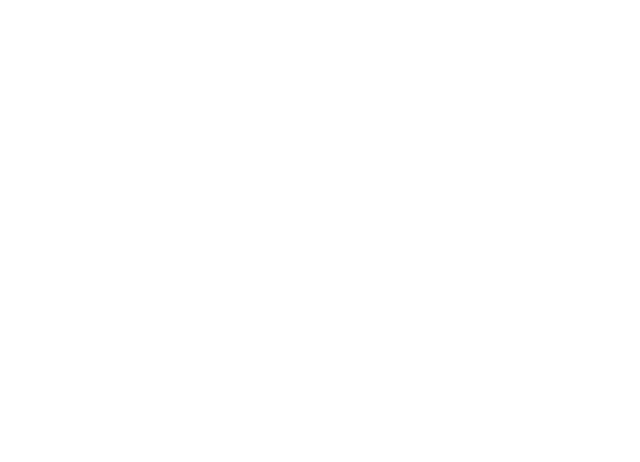
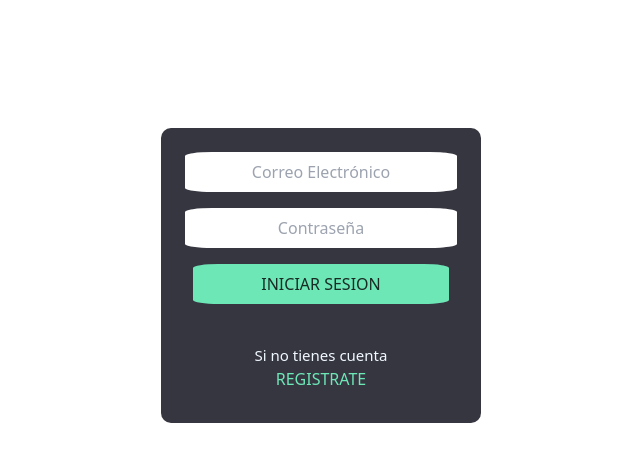
Before and after one commit to apolo3-misiontic/Ciclo4_proyecto, a React (Create React App) app: page /login in a window 1280 px wide. Before the commit this address had no page. Shown: the top 462 px of the page, without its empty margins (319-959 px from the left). Built offline with nearby package versions, Linux system fonts and the light colour scheme.

Commit message:
login y retoques

```diff
--- a/src/App.jsx
+++ b/src/App.jsx
@@ -12,6 +12,7 @@
 import Usuarios from './paginas/usuarios/Usuarios';
 import CrearUsuario from './paginas/usuarios/Crear-Usuario';
 import DetalleUsuario from './paginas/usuarios/Detalle-Usuario';
+import Login from './paginas/autorizacion/Login';
 
 
 function App() {
@@ -52,6 +53,7 @@
               <Route path="newuser" element={<CrearUsuario />} />
               <Route path="/detuser/:id" element={<DetalleUsuario />} />
               <Route path="ingresar" element={<Acceso />} />
+              <Route path="login" element={<Login />} />
               <Route path="registrar" element={<Registro />} />
             </Route>
           </Routes>
--- /dev/null
+++ b/src/paginas/autorizacion/Login.jsx
@@ -0,0 +1,54 @@
+import React from 'react';
+//import Google from '../assets/image/google_logo.png';
+import { Link } from 'react-router-dom';
+import "../estilos/login.css";
+
+const Login = () => {
+  return (
+    <div className= 'divPadre'>
+      <div className='divForm'>
+        <form className='formulario'>
+          <input type='hidden' name='remember' defaultValue='true' />
+          <div className='divSec'>
+            <div>
+              <input
+                name='email'
+                type='email'
+                autoComplete='email'
+                required
+                className='campo correo'
+                placeholder='Correo Electrónico'
+              />
+            </div>
+            <div>
+              <input
+                id='password'
+                name='password'
+                type='password'
+                autoComplete='current-password'
+                required
+                className='campo contra'
+                placeholder='Contraseña'
+              />
+            </div>
+          </div>
+          <div>
+          <Link to='/' className= 'btnlink'>
+            <button type='submit' className= 'boton bg-green-300' >
+              INICIAR SESION
+            </button>
+          </Link>
+          </div>
+          <div className='regdiv'>
+            <span className= 'regtext'>Si no tienes cuenta</span>
+            <Link className= 'reglink' to="/newuser">
+              <span className="text-green-300">REGISTRATE</span>
+            </Link>
+          </div>
+        </form>
+      </div>
+    </div>
+  );
+};
+
+export default Login;
--- /dev/null
+++ b/src/paginas/estilos/login.css
@@ -0,0 +1,71 @@
+.divPadre {
+    display: flex;
+    flex-direction: column;
+    width: 100%;
+    height: 100%;
+    align-items: center;
+    justify-content: center;
+    padding: 3rem;
+    margin-top: 3rem;
+  }
+
+  .divForm {
+    background-color: rgb(54, 54, 65);
+    --tw-space-y-reverse: 0;
+    margin-top: calc(2rem * calc(1 - var(--tw-space-y-reverse)));
+    margin-bottom: calc(2rem * var(--tw-space-y-reverse));
+    max-width: 20rem;
+    width: 100%;
+    padding: 1.5rem;
+    border-radius: 10px;
+  }
+
+  .formulario {
+    display: flex;
+    flex-direction: column;
+    align-items: center;
+    justify-content: center;
+  }
+
+  .divSec {
+    width: 100%;
+  }
+
+  .campo {
+    height: 2.5rem;
+    margin-bottom: 1rem;
+    border-color: aqua;
+    border-radius: 10%;
+    padding: 0.5rem;
+    text-align: center;
+    width: 100%;
+  }
+
+  .boton {
+    margin-bottom: 1rem;
+    border-radius: 5%;
+    height: 2.5rem;
+    width: 16rem;
+    border-radius: 10%;
+    color: rgba(10, 10, 10, 0.849);
+  }
+
+  .regdiv {
+    margin-top: 1rem;
+    padding: 0.5rem;
+    display: flex;
+    flex-direction: column;
+    align-items: center;
+    justify-content: center;
+    justify-items: center;
+  }
+
+  .regtext {
+    font-size: 15px;
+    color: aliceblue;
+  }
+
+  .reglink {
+    text-decoration: none;
+    font-size: 16px;
+  }
--- a/src/paginas/rutas/Navbar.jsx
+++ b/src/paginas/rutas/Navbar.jsx
@@ -13,41 +13,41 @@
           rel="stylesheet"
           href="https://unpkg.com/boxicons@2.0.7/css/boxicons.min.css"
         />
-        <div className="flex flex-col md:flex-row flex-nowrap h-full ">
-          <div className="min-h-screen flex flex-col bg-gray-600">
-            <div className="flex flex-col w-56 bg-gray-400 rounded-r-3xl overflow-hidden">
+        <div className="flex flex-col md:flex-row flex-nowrap h-full">
+          <div className="min-h-screen flex flex-col bg-gray-700">
+            <div className="flex flex-col mt-5 py-5 w-56 rounded-r-3xl overflow-hidden">
               <ul className="flex flex-col py-4">
                 <li>
                   <Link
-                    to="/admin/ventas"
-                    className="flex flex-row items-center h-12 transform hover:translate-x-2 transition-transform ease-in duration-200 text-gray-500 hover:text-gray-800"
+                    to="/inscrip"
+                    className="flex flex-row items-center h-12 transform hover:translate-x-2 transition-transform ease-in duration-200 text-gray-100 hover:text-black"
                   >
-                    <span className="inline-flex items-center justify-center h-12 w-12 text-lg text-gray-400">
+                    <span className="inline-flex items-center justify-center h-12 w-12 text-lg">
                       <i className="bx bx-shopping-bag"></i>
                     </span>
-                    <span className="text-sm font-medium">Ventas</span>
+                    <span className="text-lg font-large">Inscripciones</span>
                   </Link>
                 </li>
                 <li>
                   <Link
-                    to="/admin/Productos"
-                    className="flex flex-row items-center h-12 transform hover:translate-x-2 transition-transform ease-in duration-200 text-gray-500 hover:text-gray-800"
+                    to="/proyectos"
+                    className="flex flex-row items-center h-12 transform hover:translate-x-2 transition-transform ease-in duration-200 text-gray-100 hover:text-black"
                   >
-                    <span className="inline-flex items-center justify-center h-12 w-12 text-lg text-gray-400">
+                    <span className="inline-flex items-center justify-center h-12 w-12 text-lg">
                       <i className="bx bx-mouse"></i>
                     </span>
-                    <span className="text-sm font-medium">Productos</span>
+                    <span className="text-lg font-large">Proyectos</span>
                   </Link>
                 </li>
                 <li>
                   <Link
-                    to="/admin/Usuarios"
-                    className="flex flex-row items-center h-12 transform hover:translate-x-2 transition-transform ease-in duration-200 text-gray-500 hover:text-gray-800"
+                    to="/usuarios"
+                    className="flex flex-row items-center h-12 transform hover:translate-x-2 transition-transform ease-in duration-200 text-gray-100 hover:text-black"
                   >
-                    <span className="inline-flex items-center justify-center h-12 w-12 text-lg text-gray-400">
+                    <span className="inline-flex items-center justify-center h-12 w-12 text-lg">
                       <i className="bx bx-user"></i>
                     </span>
-                    <span className="text-sm font-medium">Usuarios</span>
+                    <span className="text-lg font-large">Usuarios</span>
                   </Link>
                 </li>
 
@@ -55,7 +55,7 @@
             </div>
           </div>
         </div>
-        <div className="flex  w-full flex-col items-stretch justify-start bg-gray-100">
+        <div className="flex  w-full flex-col items-stretch justify-start">
           {children}
         </div>
       </div>
--- a/src/paginas/usuarios/Crear-Usuario.jsx
+++ b/src/paginas/usuarios/Crear-Usuario.jsx
@@ -1,4 +1,4 @@
-import React, { useState } from "react";
+//import React, { useState } from "react";
 //import axios from "axios";
 //import Swal from "sweetalert2";
 
@@ -45,12 +45,12 @@
   */
 
   return (
-    <div className="flex-row items-center justify-center min-h-screen min-w-full px-5 py-12 lg:px-20 bg-gray-900">
-      <div className="flex-col w-full text-green-400 text-3xl ">
+    <div className="flex-row items-center justify-center overflow-hidden min-h-screen min-w-full px-5 py-10 lg:px-20 bg-gray-900">
+      <div className="flex-col flex items-center justify-center w-full text-green-400 text-3xl ">
         Crear Nuevo Usuario
       </div>
       <div className="flex-col w-full ">
-        <form className="flex flex-col w-full p-10 px-8 pt-6 mx-auto my-6 mb-4 transition duration-500 ease-in-out transform bg-white border rounded-lg lg:w-1/2 ">
+        <form className="flex flex-col w-full p-10 px-8 pt-6 mx-auto my-4 mb-3 transition duration-500 ease-in-out transform bg-white border rounded-lg lg:w-1/2 ">
           <div className="relative pt-4">
             <label
               htmlFor="name"
--- a/src/paginas/usuarios/Usuarios.jsx
+++ b/src/paginas/usuarios/Usuarios.jsx
@@ -1,8 +1,8 @@
 //import React, { useEffect, useState } from "react";
 //import axios from "axios";
 //import Swal from "sweetalert2";
-import { Link } from "react-router-dom";
-import "./Main.css";
+//import { Link } from "react-router-dom";
+import "../estilos/Main.css";
 import Navbar from "../rutas/Navbar";
 //import _, { filter } from "underscore";
 //import { Tooltip } from "@material-ui/core";
@@ -107,8 +107,8 @@
           </div>
         </div>*/}
 
-        <div className="text-green-300 mt-9 font-semibold">
-          <h1 className="text-5xl">Usuarios</h1>
+        <div className="flex items-center justify-center mb-3 text-green-300 mt-9 font-semibold">
+          <h1 className="text-4xl">Usuarios</h1>
         </div>
         <div className="flex items-center">
           <div className="overflow-auto lg:overflow-visible h-full w-full items-center">
@@ -141,13 +141,13 @@
                 */}
               </table>
             </div>
-            <div>
+            {/* <div>
               <Link to="/newuser">
                 <button className="mt-5 p-2 pl-5 pr-5 bg-green-300 text-gray-800 hover:bg-green-800 hover:text-gray-200 text-lg rounded-lg focus:border-4 border-blue-300">
                   Agregar Usuario
                 </button>
               </Link>
-            </div>
+            </div> */}
           </div>
         </div>
       </div>
```
Also changed, not shown: src/paginas/estilos/Main.css (renamed from src/paginas/usuarios/Main.css).
